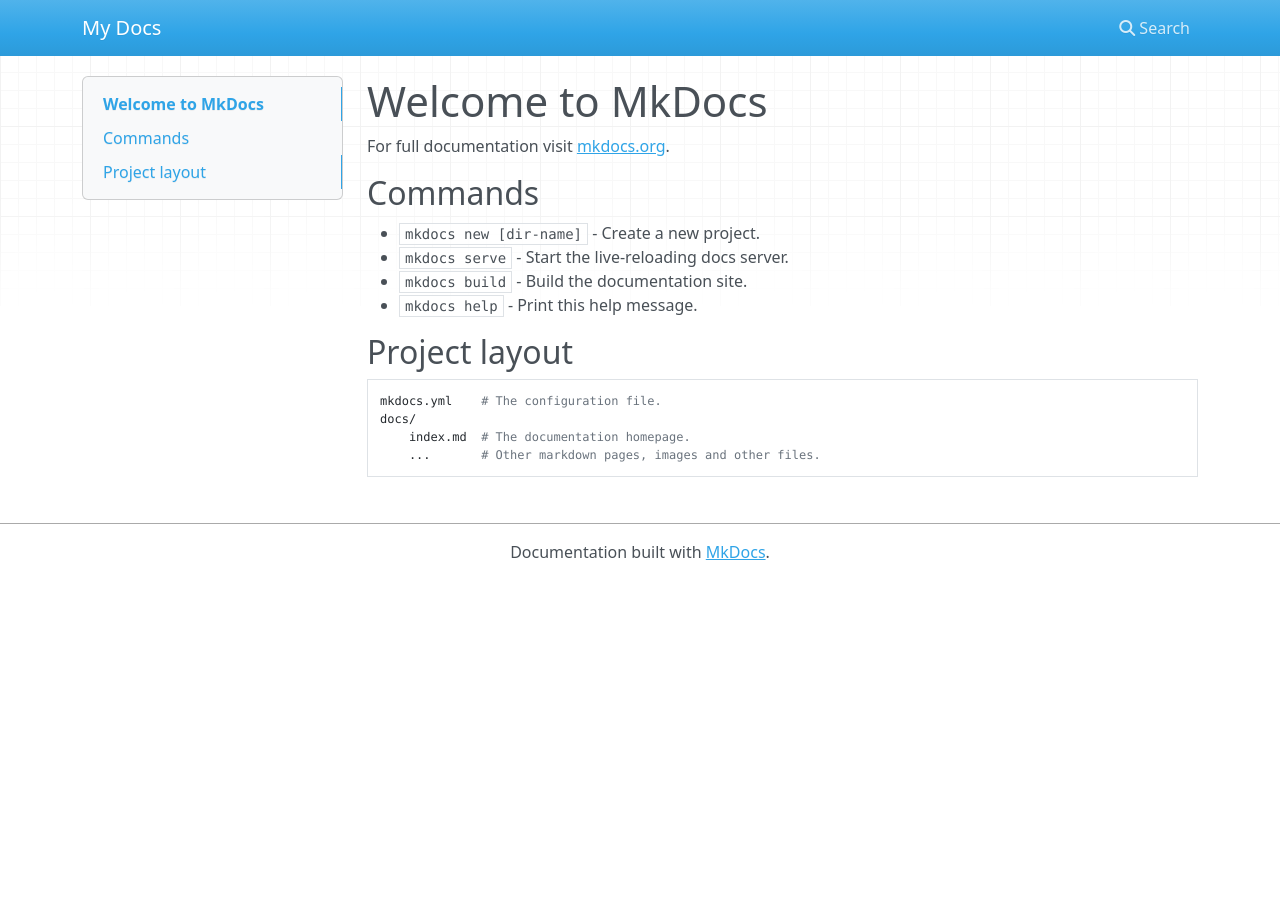
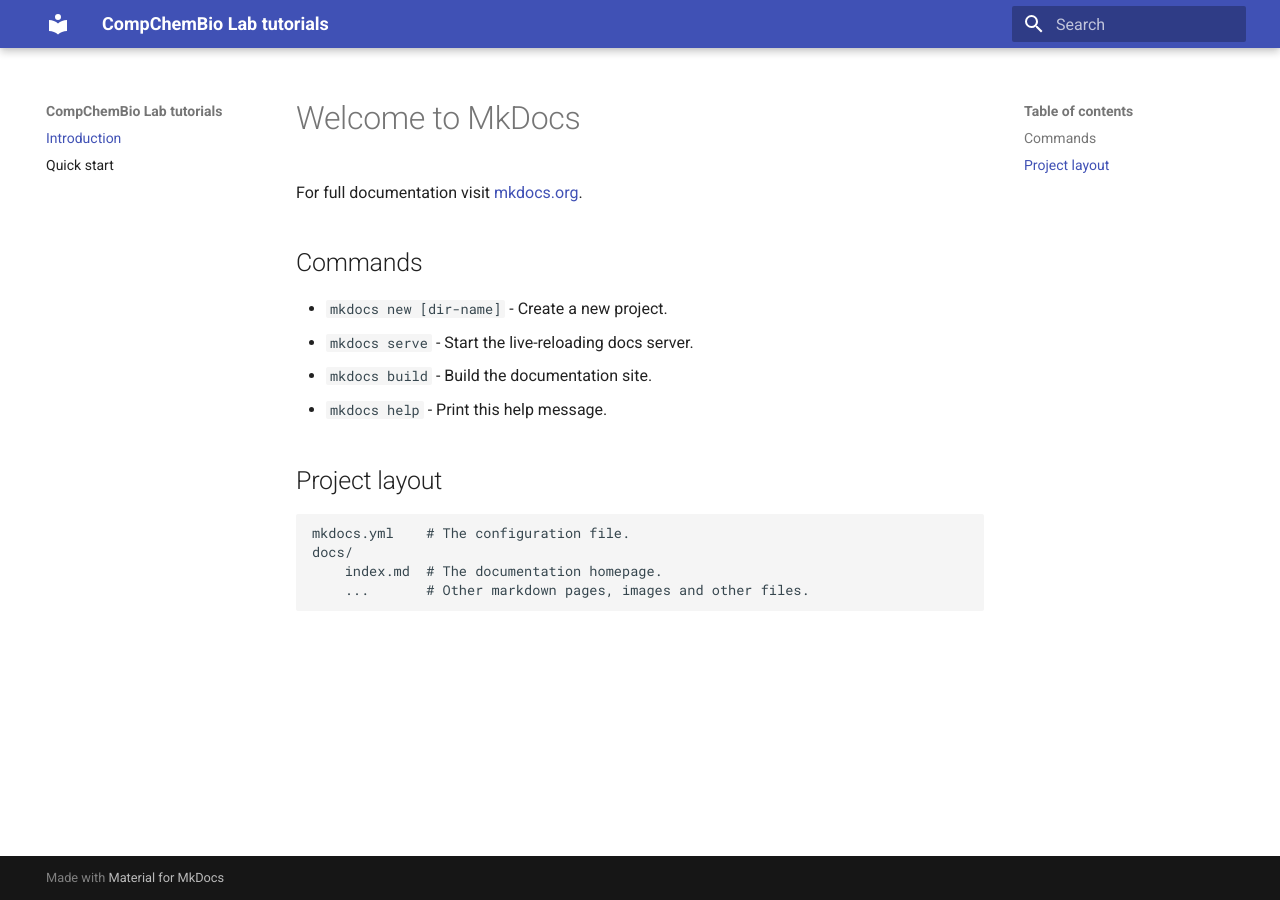
Before and after one commit to rsilvabioinfo/git.io-project, an MkDocs documentation site: the page built from docs/index.md, in a window 1280 px wide. Built offline with MkDocs 1.6.1 and Material for MkDocs 9.7.7, drawn with Linux system fonts in a browser that asks for light colours; nearby versions of some CDN libraries; old or Windows-style settings are respelled for this version of MkDocs.

Commit message:
changing to theme material and adding another page

```diff
--- a/mkdocs.yml
+++ b/mkdocs.yml
@@ -1 +1,6 @@
-site_name: My Docs
+site_name: CompChemBio Lab tutorials
+pages:
+    - Introduction: index.md
+    - Quick start: quickstart.md
+theme:
+    name: material
```
Also changed, not shown: docs/quickstart.md (added, +1 -0 lines).
